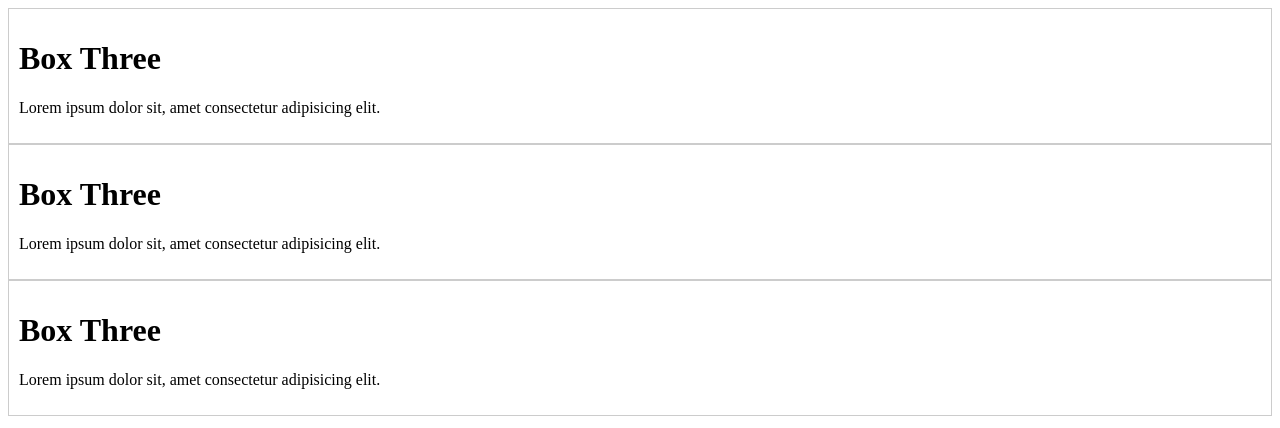
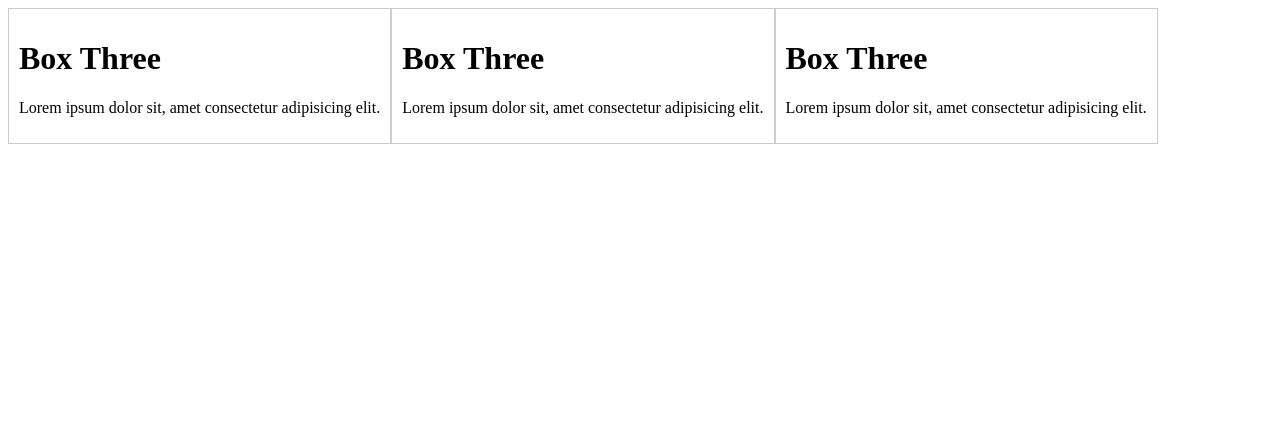
Before and after one commit to infiniteoo/HTMLCSS-flexbox_in_20_mins, a plain HTML site: page index.html in a window 1280 px wide. Drawn offline with Linux system fonts and the light colour scheme.

Commit message:
added flexbox to our main container

```diff
--- a/style.css
+++ b/style.css
@@ -1,3 +1,7 @@
+.container-1 {
+  display: flex;
+}
+
 .container-1 div {
   border: 1px #ccc solid;
   padding: 10px;
```
